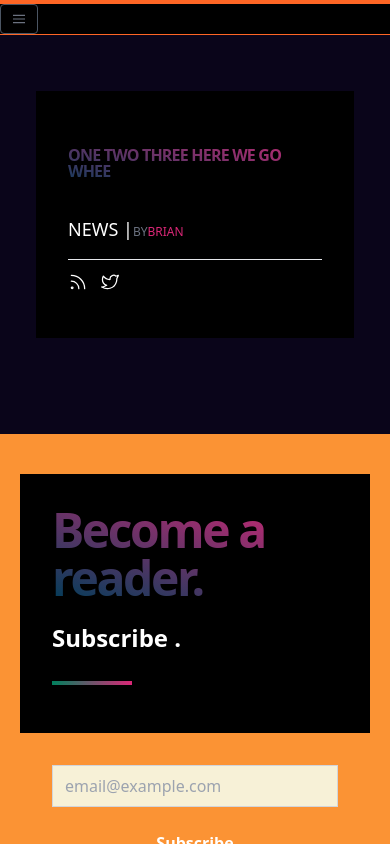
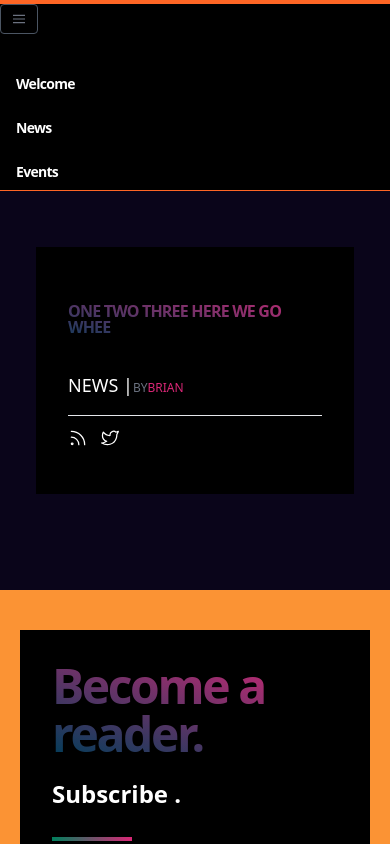
Before and after one commit to claremont-music-scene/nextjs-music-scene, a Next.js app: page /detail-page in a window 390 px wide. Both pictures are taken after a click on the button 19 px from the left and 19 px from the top of the page. Shown: the top 844 px of the page. Built offline with nearby package versions, Linux system fonts and the light colour scheme.

Commit message:
Make the hamburger menu work

```diff
--- a/components/events/event-card.js
+++ b/components/events/event-card.js
@@ -6,7 +6,7 @@ export default function EventCard({event}) {
 
     //TODO
     event.location = "TODO Location"
-    const eventUrl = `/community/events/${getSiteEventPath(event)}`
+    const eventUrl = `/events/${getSiteEventPath(event)}`
     return (
 
         <div key={event.event_id} className="p-8 flex flex-wrap md:flex-nowrap bg-cream">
--- a/components/events/event.js
+++ b/components/events/event.js
@@ -1,28 +1,21 @@
 import Link from 'next/link';
-import dayjs from 'dayjs'
 
 export default function Event({ e }) {
-    const description = e.description ? e.description.replace(/\n/g, '<br/>') : null,
-        contact = e.contact_info ? e.contact_info.replace(/\n/g, '<br/>') : null;
-
-    const startDisplay = dayjs(e.start).format('dddd MMM D, ha')
-    //TODO assumes same day end
-    const endDisplay = e.end ? dayjs(e.end).format('ha') : ''
-
+    const description = e.description ? e.description.replace(/\n/g, '<br/>') : null
 
     return (
     <section className="text-gray-600 body-font bg-cream">
         <div className="container px-5 py-24 mx-auto flex flex-wrap">
             <h2 className="sm:text-3xl text-2xl text-black font-medium title-font mb-2 md:w-2/5">{e.title}</h2>
             <div className="md:w-3/5 md:pl-6">
-                <p className="leading-relaxed text-base text-black">{e.description}</p>
+                <p className="leading-relaxed text-base text-black">{description}</p>
             </div>
         </div>
         <div>
-            <Link href='/community/events/'>
+            <Link href='/events/'>
                 <a>Back to events</a>
             </Link>
         </div>
     </section>
-    );
+    )
 }
--- a/components/nav/menu.js
+++ b/components/nav/menu.js
@@ -1,12 +1,21 @@
+import {useState} from 'react'
 import MenuAction from "./action";
 
+
 export default function Menu() {
+    const [hamburgerOpen, setHamburgerOpen] = useState(false)
+    const handleMenuOpener = () => {
+        setHamburgerOpen(!hamburgerOpen)
+    }
     const showCommunity = false
     const showAbout = false
+    const menuItemListStyle = `w-full flex-grow md:flex md:items-center md:w-auto md:block pt-6 md:pt-0${hamburgerOpen ? "": " hidden"}`
+
     return (
     <nav className="flex items-center justify-between flex-wrap bg-black border-t-4 border-b border-orange w-full">
-        <div className="block lg:hidden">
+        <div className="block md:hidden">
             <button id="nav-toggle"
+                    onClick={handleMenuOpener}
                     className="flex items-center px-3 py-2 border rounded text-gray-500 border-gray-600 hover:text-white hover:border-white">
                 <svg className="fill-current h-3 w-3" viewBox="0 0 20 20" xmlns="http://www.w3.org/2000/svg">
                     <title>Menu</title>
@@ -14,9 +23,8 @@ export default function Menu() {
                 </svg>
             </button>
         </div>
-        <div className="w-full flex-grow lg:flex lg:items-center lg:w-auto lg:block pt-6 lg:pt-0 hidden"
-             id="nav-content">
-            <ul className="list-reset lg:flex flex-1 items-center justify-center">
+        <div className={menuItemListStyle}>
+            <ul className="list-reset md:flex flex-1 items-center justify-center">
                 <MenuAction href="/" title="Welcome"/>
                 <MenuAction href="/news" title="News" hoverBg='blue'/>
                 <MenuAction href="/events" title="Events" hoverBg='red'/>
```
